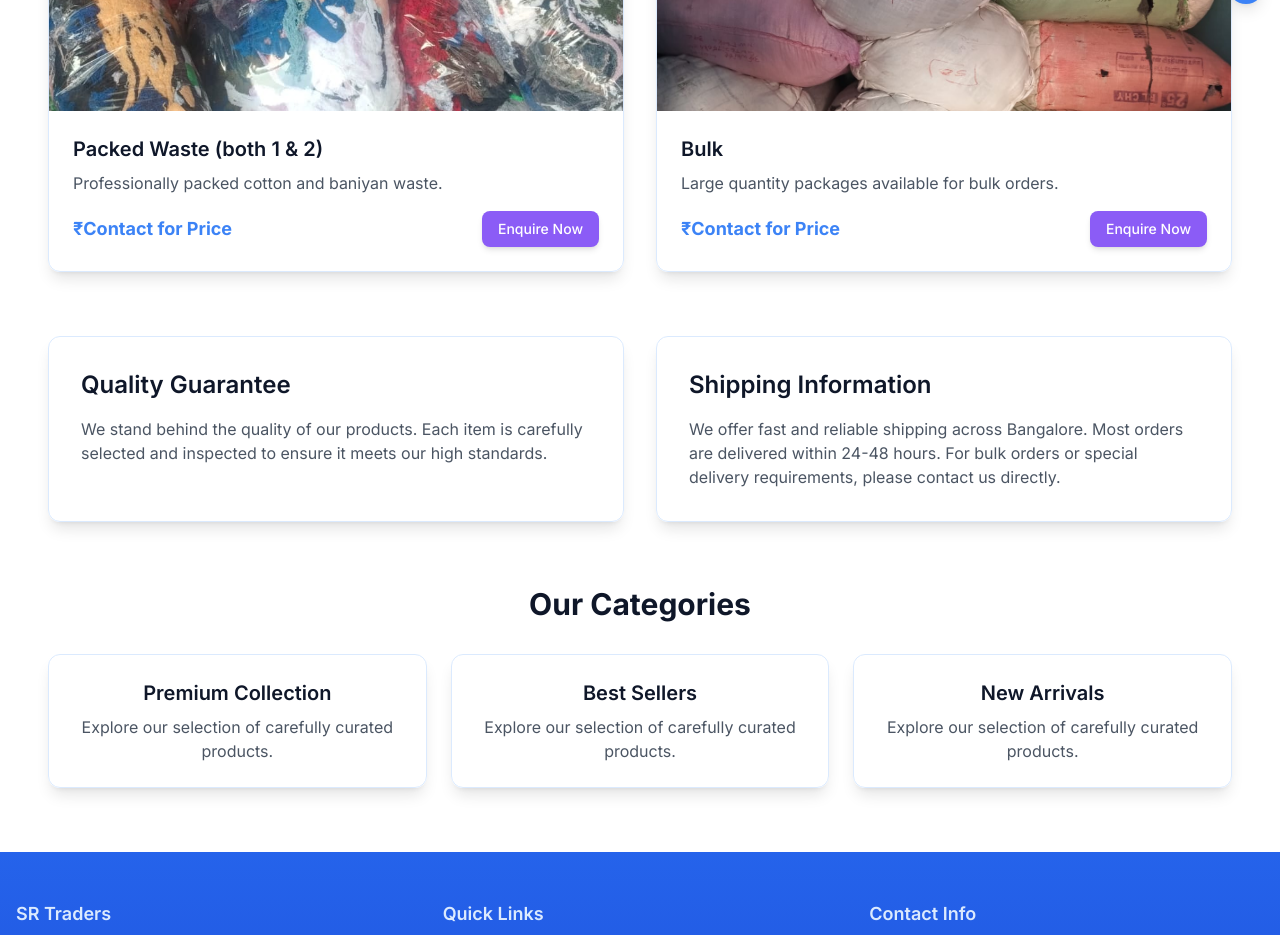
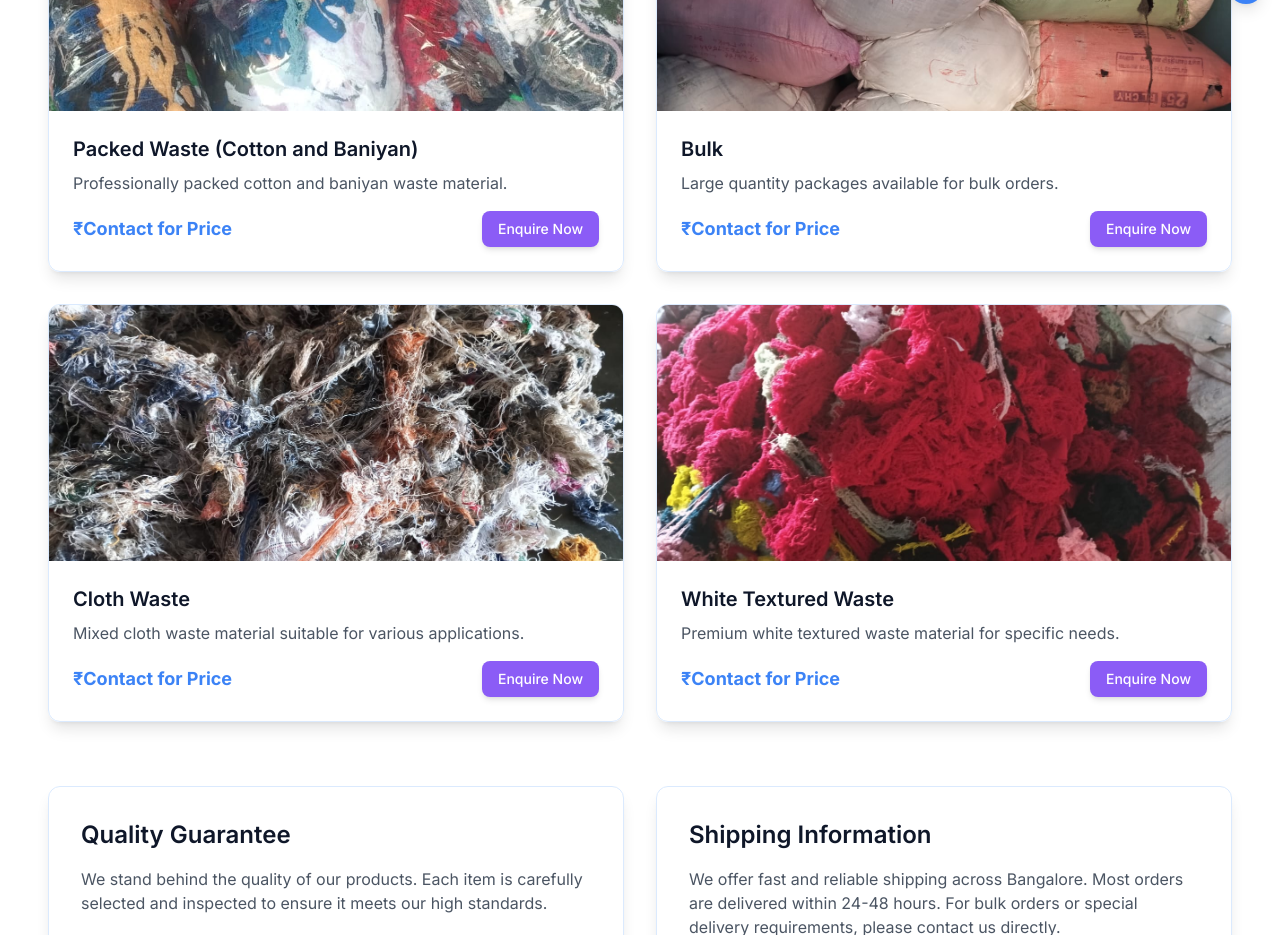
Before and after one commit to FRANNKENSTEINN/trader-space-hub, a React (Vite) app: page /products in a window 1280 px wide. Shown: the part 780-1715 px from the top of the page. Built offline with nearby package versions, Linux system fonts and the light colour scheme.

Commit message:
Update Products Page
- Clarify cotton and baniyan waste description.
- Add new products: Cloth waste and White textured waste.
- Implement image repetition.

```diff
--- a/src/pages/Products.tsx
+++ b/src/pages/Products.tsx
@@ -20,8 +20,8 @@ const products = [
   },
   {
     id: 3,
-    name: "Packed Waste (both 1 & 2)",
-    description: "Professionally packed cotton and baniyan waste.",
+    name: "Packed Waste (Cotton and Baniyan)",
+    description: "Professionally packed cotton and baniyan waste material.",
     price: "₹Contact for Price",
     image: "/lovable-uploads/bb9597cf-5186-4922-9603-56bbba64fdd7.png",
   },
@@ -31,6 +31,20 @@ const products = [
     description: "Large quantity packages available for bulk orders.",
     price: "₹Contact for Price",
     image: "/lovable-uploads/1d6bbaf5-45cb-43c1-a1d9-14911178654f.png",
+  },
+  {
+    id: 5,
+    name: "Cloth Waste",
+    description: "Mixed cloth waste material suitable for various applications.",
+    price: "₹Contact for Price",
+    image: "/lovable-uploads/3303f777-99f6-4300-94f6-6803388432c9.png", // Reusing first image
+  },
+  {
+    id: 6,
+    name: "White Textured Waste",
+    description: "Premium white textured waste material for specific needs.",
+    price: "₹Contact for Price",
+    image: "/lovable-uploads/ee9dcde6-e402-468c-9117-d0fc9dc2169f.png", // Reusing second image
   }
 ];
 
```
